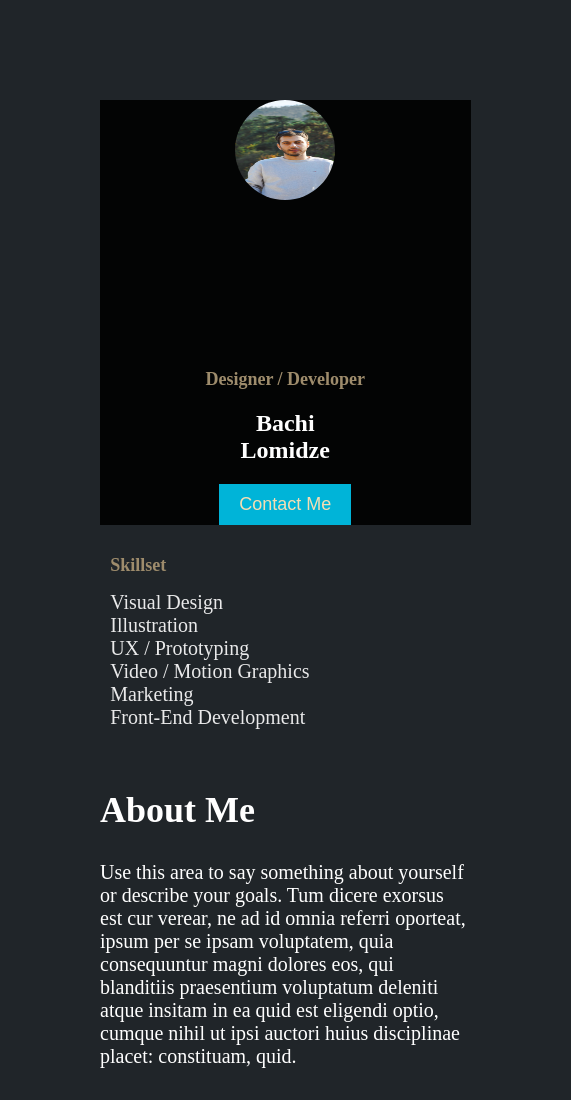
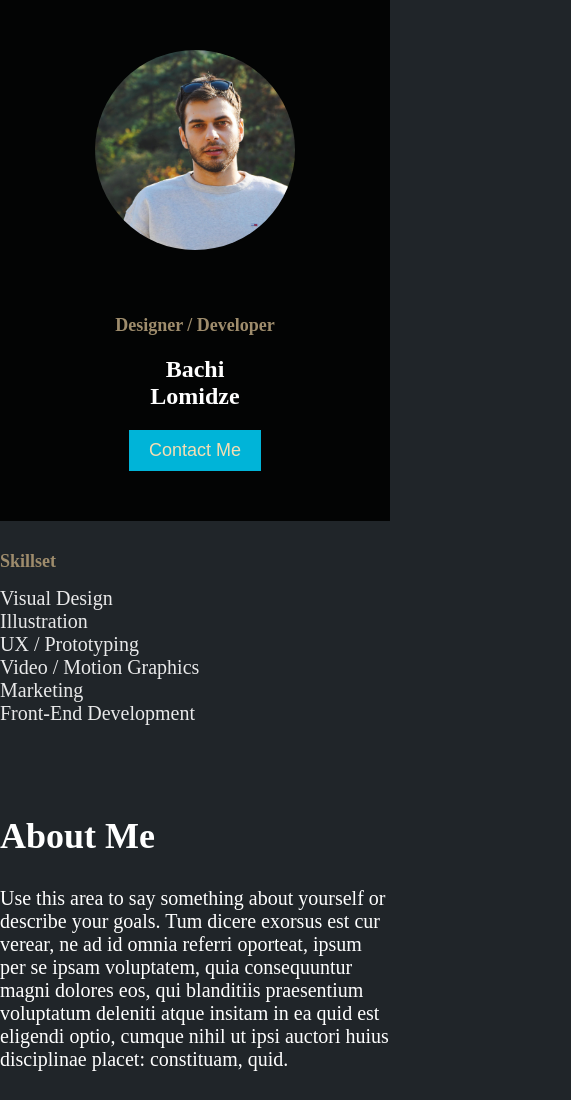
Before and after one commit to bachi1453/davaleba12, a plain HTML site: page index.html in a window 390 px wide. Shown: the top 1100 px of the page, 571 px wide, since content can reach past the window. Drawn offline with Linux system fonts and the light colour scheme.

Commit message:
refactor: Update header and container styles for responsive design

```diff
--- a/index.html
+++ b/index.html
@@ -5,23 +5,19 @@
     <meta charset="UTF-8">
     <meta name="viewport" content="width=device-width, initial-scale=1.0">
     <link rel="stylesheet" href="styles.css">
-    <title>Document</title>
+    <title>Bachi Lomidze - CV</title>
 </head>
 
 <body>
-    <div class="container">
     <header class="header">
-            <div class="pic">
-                <img src="bachi.jpg" alt="ბაჩი ლომიძე">
-            </div>
+        <div class="pic"></div>
         <div class="name">
             <h2>Designer / Developer</h2>
             <h1>Bachi <br /> Lomidze</h1>
             <button>Contact Me</button>
         </div>
     </header>
-
-
+    <div class="container">
         <main class="main">
             <section class="skills">
                 <h2>Skillset</h2>
@@ -114,6 +110,7 @@
                 <h2>BFA in Graphic Design — James Madison University</h2>
             </section>
         </main>
+    </div>
     <footer class="contact">
         <h2>Get in touch!</h2>
         <p>Lomidzeborisi@gmail.com | 512.273.1838</p>
@@ -124,7 +121,6 @@
             <a href="#">Twitter</a>
         </div>
     </footer>
-    </div>
 </body>
 
 </html>
--- a/styles.css
+++ b/styles.css
@@ -6,10 +6,9 @@ body {
 }
 
 .container {
-    width: 90%;
+    min-width: 90%;
     max-width: 1240px;
-    padding: 100px;
-    margin: auto;
+    margin: 0 auto;
 }
 
 .header {
@@ -20,13 +19,14 @@ body {
     align-items: center;
     text-align: center;
     gap: 150px;
+    padding: 50px 0;
 }
 
-.pic img {
+.pic {
     width: 350px;
     height: 350px;
     border-radius: 50%;
-
+    background: url(./bachi.jpg) no-repeat center center/cover;
 }
 
 .name h2 {
@@ -55,18 +55,12 @@ body {
 
 .main {
     display: grid;
-    grid-template-columns: 50% 50%;
-    justify-content: center;
+    grid-template-columns: 1fr 1fr;
     align-items: baseline;
-    grid-template-rows: 25% 25% 30% 20%;
-    padding: 100px;
     grid-gap: 30px;
 }
 
 .skills {
-    grid-column-start: 1;
-    width: 350px;
-
     h2 {
 
         font-size: 18px;
@@ -87,8 +81,6 @@ body {
 }
 
 .AboutMe {
-    grid-column-start: 2;
-
     h1 {
         font-size: 36px;
 
@@ -100,8 +92,6 @@ body {
 }
 
 .awards {
-    grid-row-start: 2;
-
     h2 {
         font-size: 18px;
         color: rgba(158, 140, 108, 1);
@@ -120,17 +110,12 @@ body {
 }
 
 .Experience {
-    grid-column-start: 2;
-    grid-row: 2/3;
-    width: 635px;
-
+    grid-row: span 2; /* This will make the section span 2 rows */
     h1 {
         font-size: 36px;
-
     }
 
     h2 {
-
         font-size: 18px;
         color: rgba(158, 140, 108, 1);
     }
@@ -138,13 +123,9 @@ body {
     p {
         font-size: 20px;
     }
-
 }
 
 .traits {
-    grid-row-start: 3;
-    width: 350px;
-
     h2 {
         font-size: 18px;
         color: rgba(158, 140, 108, 1);
@@ -163,11 +144,8 @@ body {
 }
 
 .recent-works {
-    grid-row-start: 4;
-
     h1 {
         font-size: 36px;
-
     }
 
     ul {
@@ -175,22 +153,14 @@ body {
         margin: 0;
         padding: 0;
         color: #0096c7;
-
     }
-
-
 
     ul li {
         font-size: 20px;
-
     }
-
 }
 
 .Education {
-    grid-column-start: 2;
-    grid-row: 4;
-
     h1 {
         font-size: 36px;
 
@@ -205,6 +175,8 @@ body {
 .contact {
     background-color: rgba(0, 0, 0, 0.9);
     text-align: center;
+    margin-top: 50px;
+    padding: 50px 0;
 
     h2 {
         font-size: 66px;
@@ -229,12 +201,16 @@ body {
 
 @media (max-width: 768px) {
     .container {
-        width: 95%;
+        min-width: 95%;
     }
 
-    .header img {
-        width: 100px;
-        height: 100px;
+    .header  {
+        gap: 50px;
+        flex-direction: column;
+        .pic{
+            width: 200px;
+            height: 200px;
+        }
     }
 
     .header h1 {
@@ -258,11 +234,6 @@ body {
     }
 
     .main {
-        display: flex;
-        flex-wrap: wrap;
-        margin: 0;
-        padding: 0;
-        gap: 0;
+        grid-template-columns: 1fr; /* This will make the section span 1 column */
     }
-
 }
```
Lines whose indentation alone changed are shown as unchanged.
